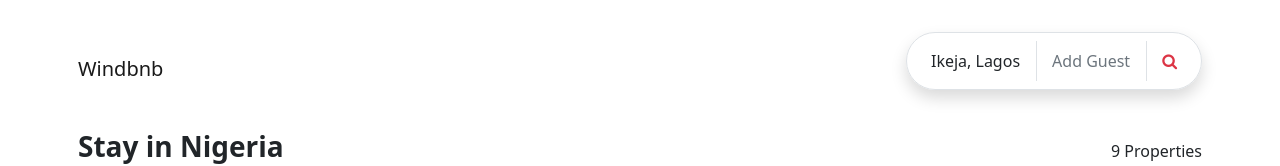
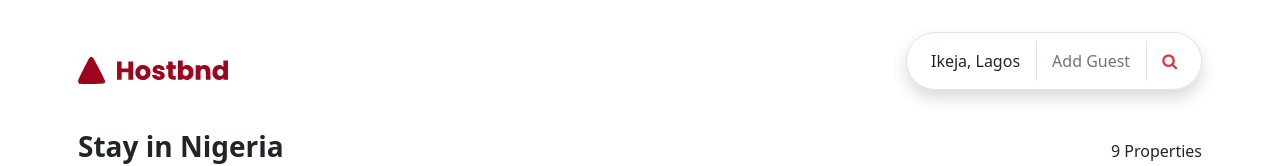
Before and after one commit to iambabatundes/hostbnd, a React (Create React App) app: page / in a window 1280 px wide. Shown: the top 166 px of the page. Built offline with nearby package versions, Linux system fonts and the light colour scheme.

Commit message:
Adding the logo

```diff
--- a/src/components/common/header.jsx
+++ b/src/components/common/header.jsx
@@ -2,6 +2,7 @@ import React from "react";
 import SearchButton from "./searchButton";
 import Button from "./button";
 import { Link } from "react-router-dom";
+import mylogo from "../../hostLogo.svg";
 
 function Header({
   openMenu,
@@ -15,7 +16,7 @@ function Header({
   return (
     <header className="navbar bg-body-tertiary mt-4 container px-2">
       <Link to="/" className="logo navbar-brand">
-        Windbnb
+        <img src={mylogo} alt="Hostbnd logo" width="150" />
       </Link>
 
       <SearchButton className="">
```
Also changed, not shown: src/components/host-logo.svg (deleted), src/hostLogo.svg (added).
